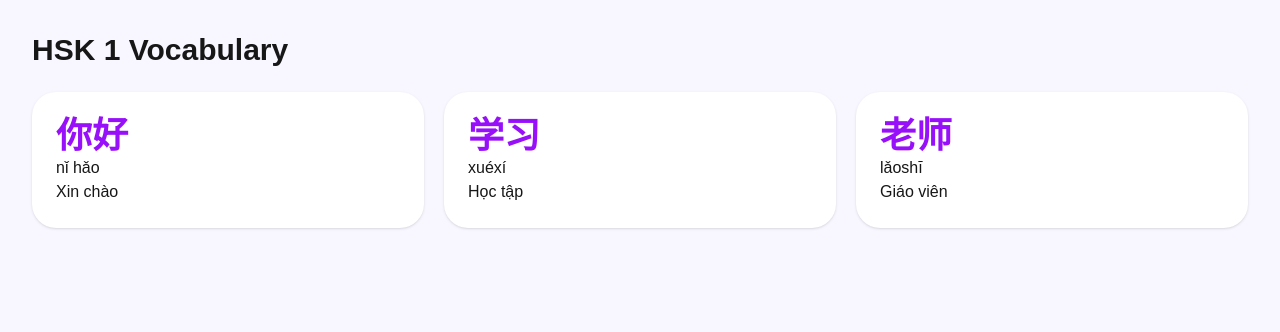
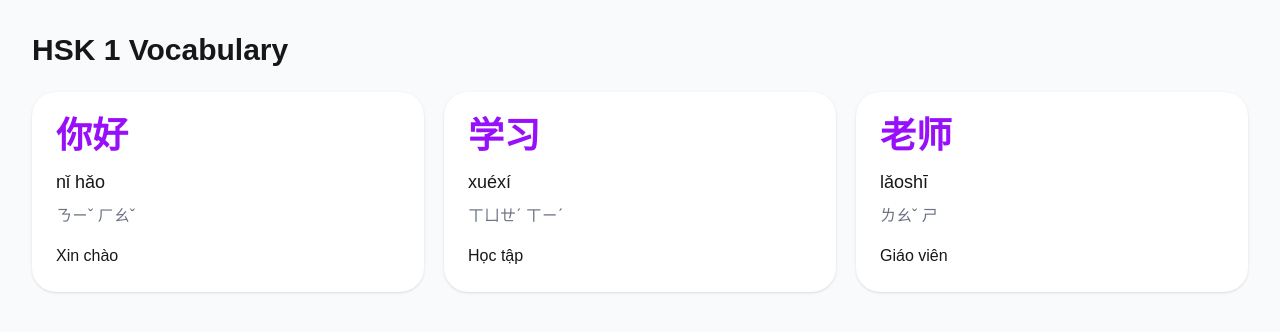
Before and after one commit to vinhdau088-cloud/Chinese, a Next.js app: page /hsk/hsk1 in a window 1280 px wide. Shown: the top 332 px of the page. Built offline with nearby package versions, Linux system fonts and the light colour scheme.

Commit message:
Update page.tsx

```diff
--- a/app/hsk/hsk1/page.tsx
+++ b/app/hsk/hsk1/page.tsx
@@ -1,16 +1,18 @@
-import {getHSKWords} from "@/lib/vocabulary";
+import { getHSKWords } from "@/lib/vocabulary";
 
 
-export default function HSK1Page(){
+export default function HSK1Page() {
 
 
-const words=getHSKWords("HSK1");
+  const words = getHSKWords("HSK1");
 
 
-return(
+  return (
 
     <main className="
       p-8
+      min-h-screen
+      bg-gray-50
     ">
 
 
@@ -19,9 +21,7 @@ text-3xl
         font-bold
         mb-6
       ">
-
         HSK 1 Vocabulary
-
       </h1>
 
 
@@ -34,17 +34,20 @@ gap-5
 
 
         {
-words.map(word=>(
+          words.map((word:any)=>(
 
 
             <div
-key={word.id}
+
+              key={word.id || word.word}
+
               className="
                 bg-white
                 rounded-3xl
                 shadow
                 p-6
               "
+
             >
 
 
@@ -59,14 +62,37 @@ text-purple-600
               </h2>
 
 
-<p>
+
+              <p className="
+                mt-3
+                text-lg
+              ">
+
                 {word.pinyin}
+
               </p>
 
 
-<p>
+
+              <p className="
+                text-gray-500
+                mt-2
+              ">
+
+                {word.zhuyin}
+
+              </p>
+
+
+
+              <p className="
+                mt-4
+              ">
+
                 {word.meaning}
+
               </p>
+
 
 
             </div>
@@ -76,12 +102,11 @@ text-purple-600
         }
 
 
-
       </div>
 
 
     </main>
 
-)
+  );
 
 }
```
Lines whose indentation alone changed are shown as unchanged.
